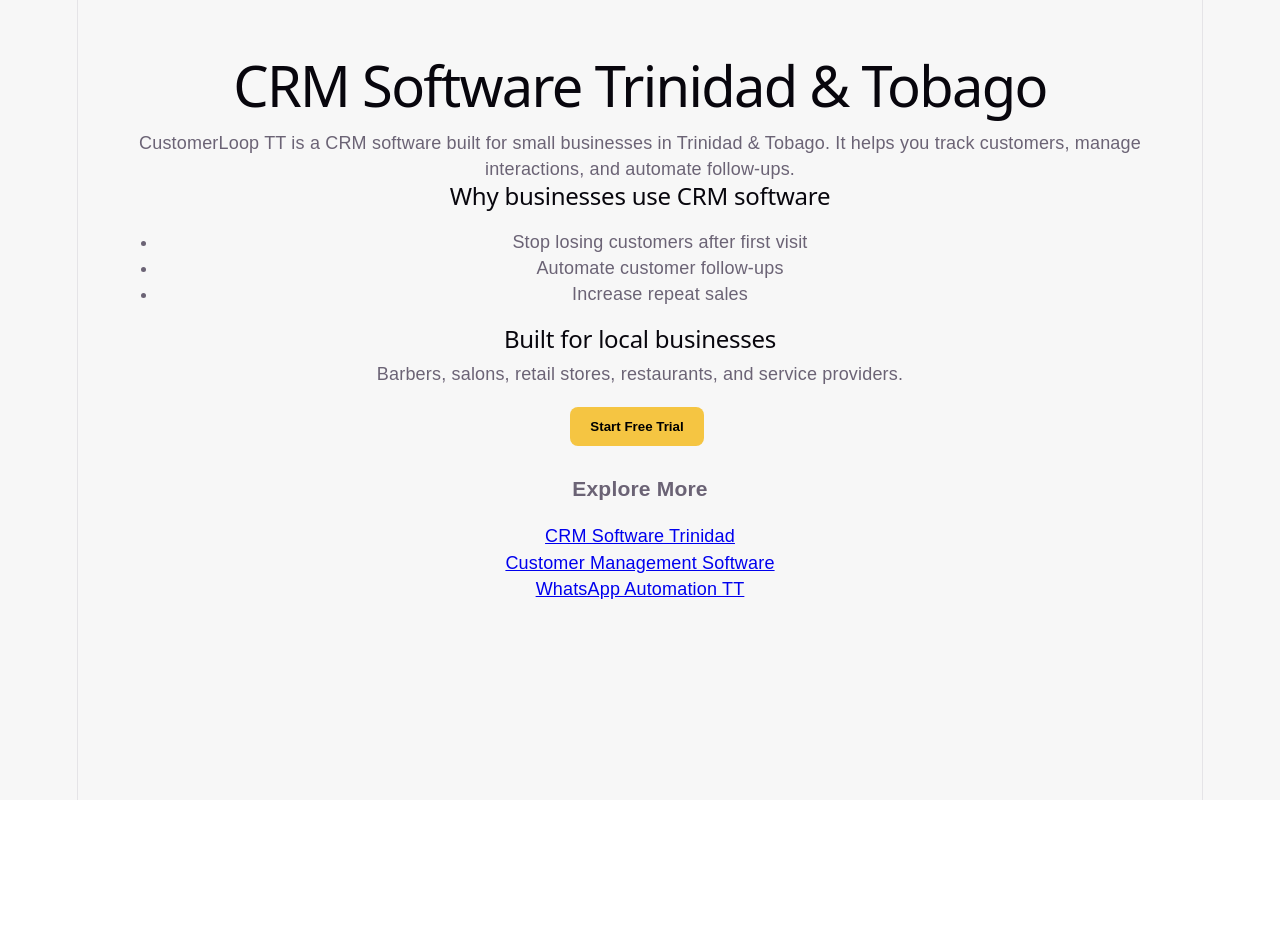
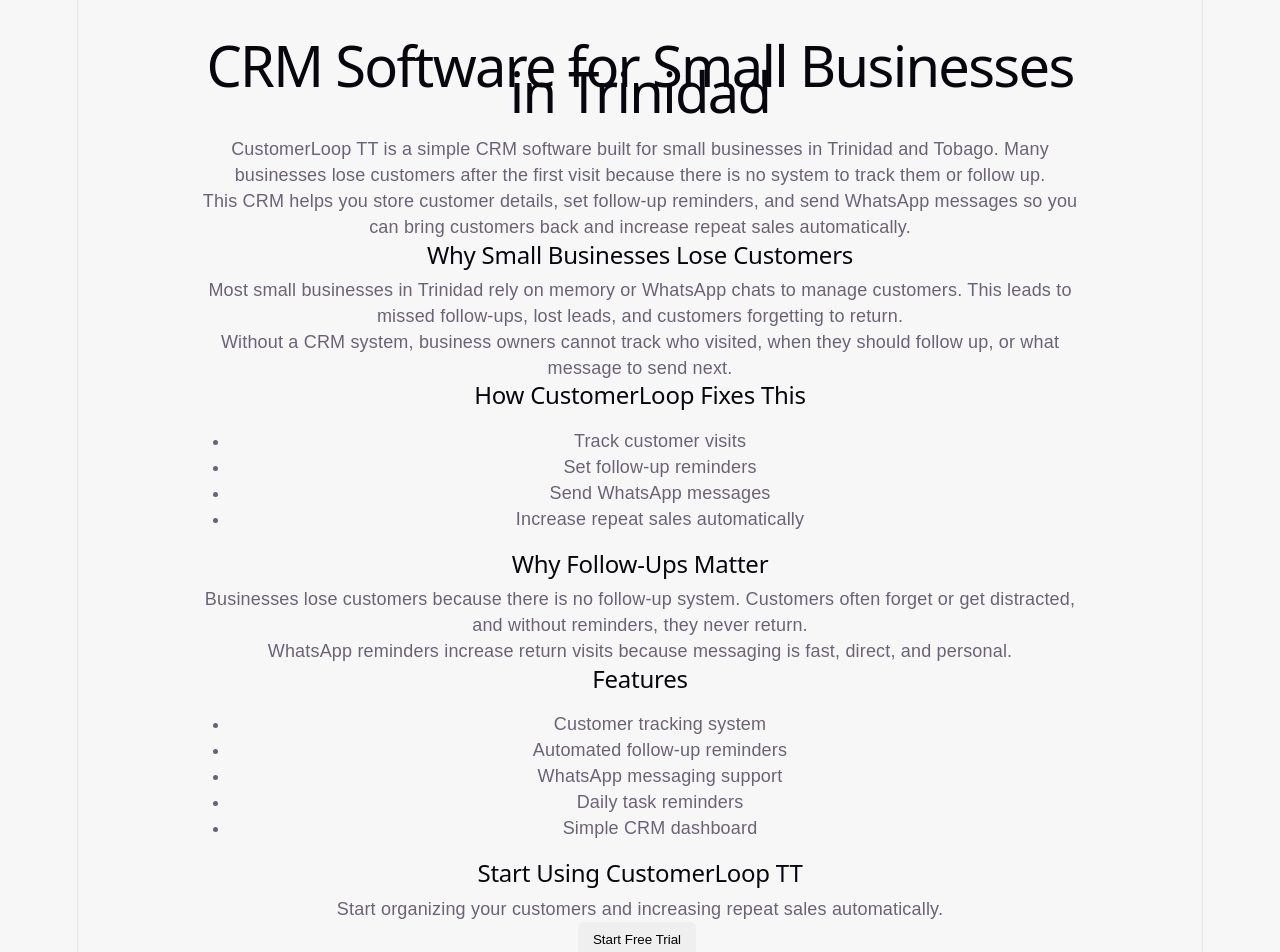
Before and after one commit to extrahandstt/customerloop-tt, a React (Vite) app: page /crm-trinidad in a window 1280 px wide. Shown: the top 952 px of the page. Before the commit the page ends 800 px from the top, so only its background shows below. Built offline with nearby package versions, Linux system fonts and the light colour scheme.

Commit message:
update crm trinidad seo page

```diff
--- a/src/pages/Landing.jsx
+++ b/src/pages/Landing.jsx
@@ -222,6 +222,7 @@
     <a href="/terms">Terms</a>
   </div>
 </footer>
+
       </section>
 
           </div>
--- a/src/pages/seo/CrmTrinidad.jsx
+++ b/src/pages/seo/CrmTrinidad.jsx
@@ -1,51 +1,97 @@
-import { Link } from "react-router-dom";
+import { Helmet } from "react-helmet-async";
 
 export default function CrmTrinidad() {
   return (
-    <div style={{ padding: "40px", fontFamily: "Arial" }}>
+    <div style={{ maxWidth: "900px", margin: "0 auto", padding: "20px" }}>
 
-      <h1>CRM Software Trinidad & Tobago</h1>
+      {/* SEO */}
+      <Helmet>
+        <title>CRM Software Trinidad | CustomerLoop TT</title>
+        <meta
+          name="description"
+          content="CustomerLoop TT is CRM software for small businesses in Trinidad. Track customers, automate WhatsApp follow-ups, and increase repeat sales easily."
+        />
+      </Helmet>
+
+      {/* PAGE CONTENT */}
+      <h1>CRM Software for Small Businesses in Trinidad</h1>
 
       <p>
-        CustomerLoop TT is a CRM software built for small businesses in Trinidad & Tobago.
-        It helps you track customers, manage interactions, and automate follow-ups.
+        CustomerLoop TT is a simple CRM software built for small businesses in Trinidad and Tobago.
+        Many businesses lose customers after the first visit because there is no system to track them or follow up.
       </p>
 
-      <h2>Why businesses use CRM software</h2>
+      <p>
+        This CRM helps you store customer details, set follow-up reminders, and send WhatsApp messages
+        so you can bring customers back and increase repeat sales automatically.
+      </p>
 
+      <h2>Why Small Businesses Lose Customers</h2>
+      <p>
+        Most small businesses in Trinidad rely on memory or WhatsApp chats to manage customers.
+        This leads to missed follow-ups, lost leads, and customers forgetting to return.
+      </p>
+
+      <p>
+        Without a CRM system, business owners cannot track who visited, when they should follow up,
+        or what message to send next.
+      </p>
+
+      <h2>How CustomerLoop Fixes This</h2>
       <ul>
-        <li>Stop losing customers after first visit</li>
-        <li>Automate customer follow-ups</li>
-        <li>Increase repeat sales</li>
+        <li>Track customer visits</li>
+        <li>Set follow-up reminders</li>
+        <li>Send WhatsApp messages</li>
+        <li>Increase repeat sales automatically</li>
       </ul>
 
-      <h2>Built for local businesses</h2>
-      <p>Barbers, salons, retail stores, restaurants, and service providers.</p>
+      <h2>Why Follow-Ups Matter</h2>
+      <p>
+        Businesses lose customers because there is no follow-up system. Customers often forget or get distracted,
+        and without reminders, they never return.
+      </p>
 
-      <Link to="/login">
-        <button style={{
-          marginTop: "20px",
-          padding: "12px 20px",
-          background: "#f5c542",
-          border: "none",
-          borderRadius: "8px",
-          fontWeight: "700"
-        }}>
+      <p>
+        WhatsApp reminders increase return visits because messaging is fast, direct, and personal.
+      </p>
+
+      <h2>Features</h2>
+      <ul>
+        <li>Customer tracking system</li>
+        <li>Automated follow-up reminders</li>
+        <li>WhatsApp messaging support</li>
+        <li>Daily task reminders</li>
+        <li>Simple CRM dashboard</li>
+      </ul>
+
+      <h2>Start Using CustomerLoop TT</h2>
+      <p>
+        Start organizing your customers and increasing repeat sales automatically.
+      </p>
+
+      <a href="/signup">
+        <button style={{ padding: "10px 15px", cursor: "pointer" }}>
           Start Free Trial
         </button>
-      </Link>
-<div style={{ marginTop: "30px" }}>
-  <h3>Explore More</h3>
+      </a>
 
-  <a href="/crm-trinidad">CRM Software Trinidad</a><br />
-  <a href="/customer-management-software-trinidad">
-    Customer Management Software
-  </a><br />
-  <a href="/whatsapp-business-automation-trinidad">
-    WhatsApp Automation TT
-  </a>
-</div>
+      <hr />
+
+      {/* INTERNAL LINKS */}
+      <p>
+        <a href="/whatsapp-business-automation-trinidad">
+          WhatsApp Automation Trinidad
+        </a>
+        {" | "}
+        <a href="/customer-management-software-trinidad">
+          Customer Management Software
+        </a>
+        {" | "}
+        <a href="/">
+          Home
+        </a>
+      </p>
+
     </div>
-
   );
 }
```
